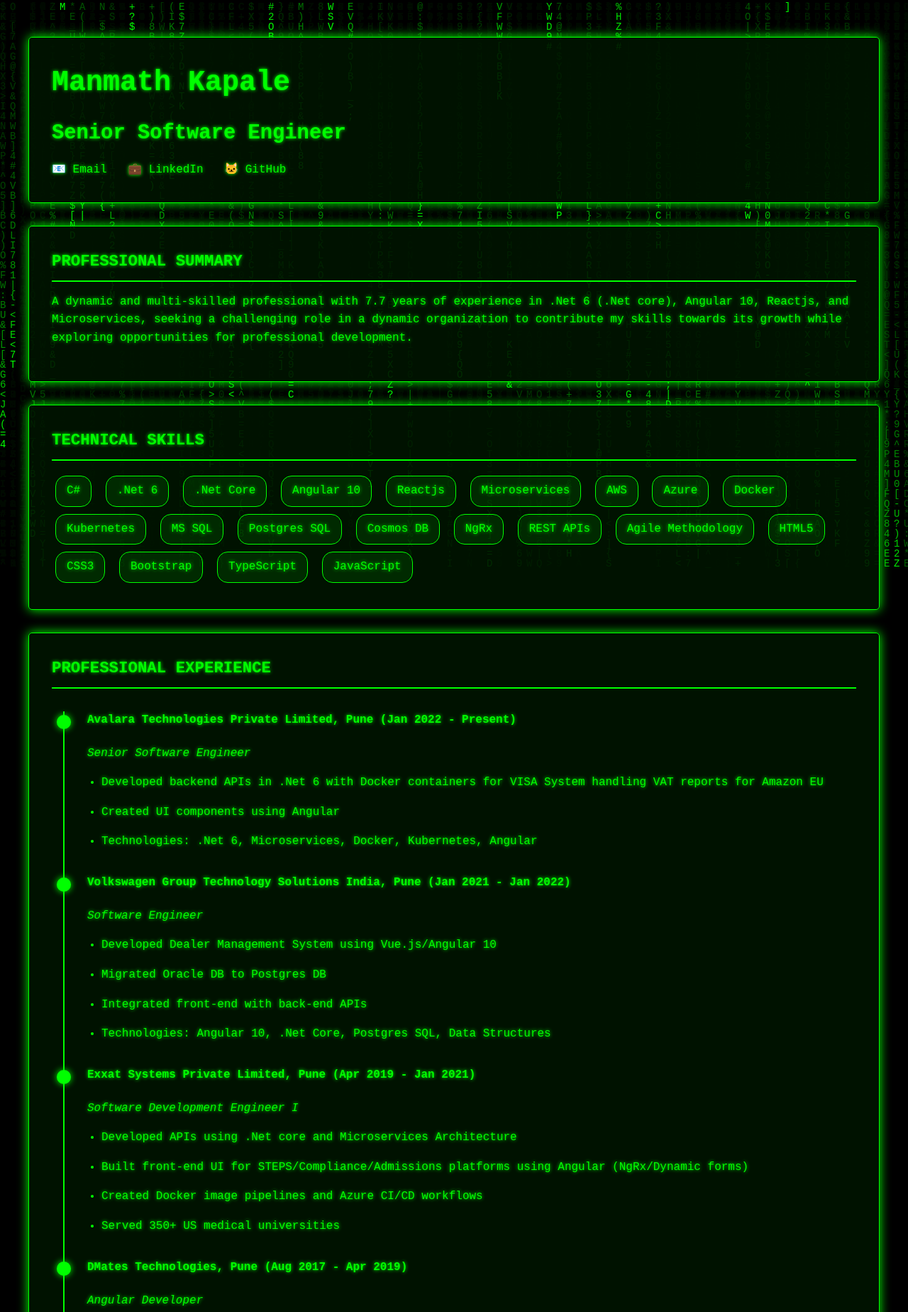
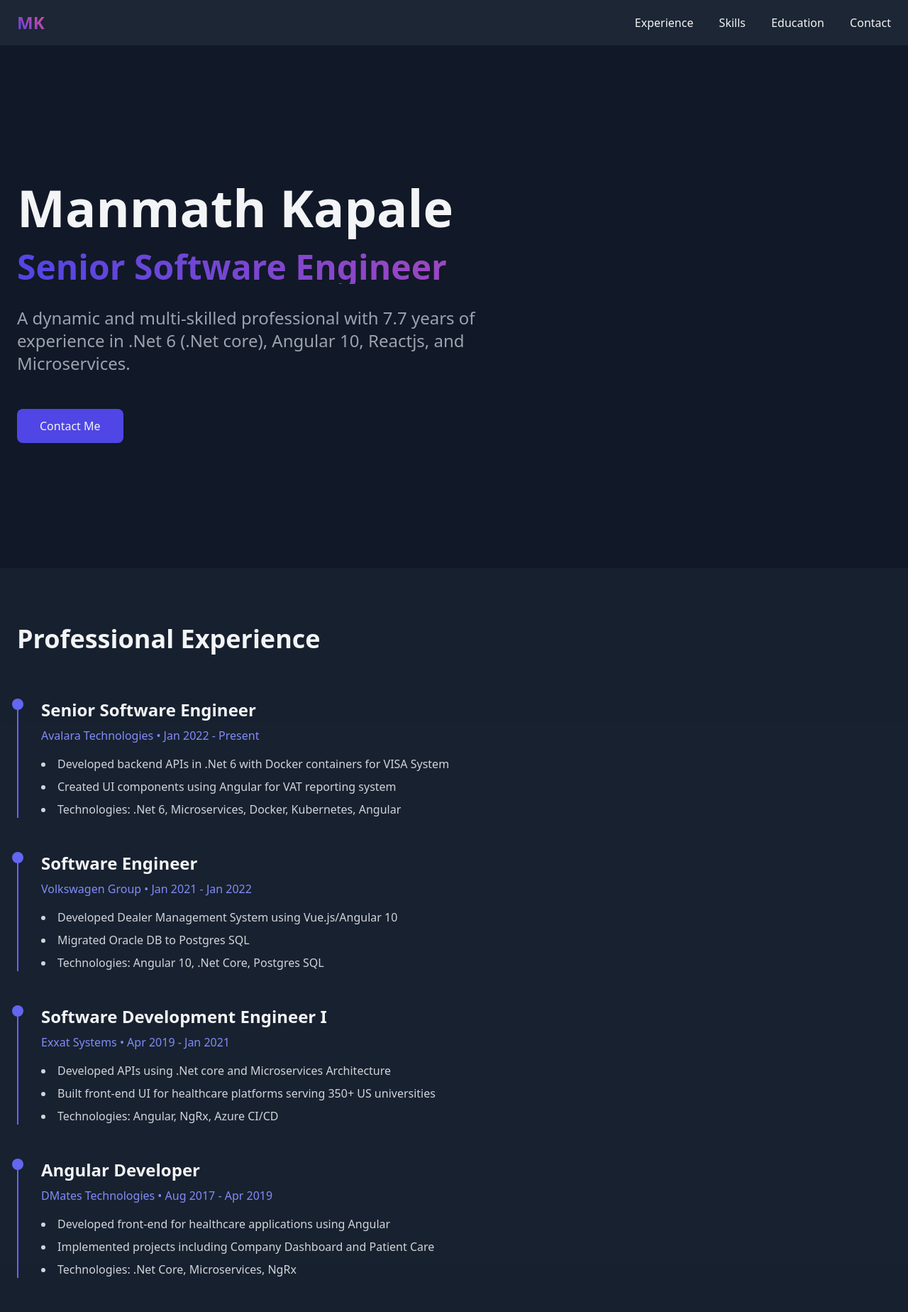
Before and after one commit to manmathk/Manmath-Kapale-Portfolio, a plain HTML site: page index.html in a window 1280 px wide. Shown: the top 1848 px of the page at 71% size. Drawn offline with nearby package versions, Linux system fonts and the light colour scheme.

Commit message:
fix: new ui

```diff
--- a/index.html
+++ b/index.html
@@ -2,335 +2,300 @@
 <html lang="en">
   <head>
     <meta charset="UTF-8" />
+    <meta name="viewport" content="width=device-width, initial-scale=1.0" />
     <title>Manmath Kapale - Senior Software Engineer</title>
+    <script src="https://cdn.tailwindcss.com"></script>
+    <link href="https://unpkg.com/aos@2.3.1/dist/aos.css" rel="stylesheet" />
     <style>
-      :root {
-        --matrix-green: #0f0;
-        --background: #000;
+      .gradient-text {
+        background: linear-gradient(45deg, #4f46e5, #ec4899);
+        -webkit-background-clip: text;
+        -webkit-text-fill-color: transparent;
       }
-      body {
-        margin: 0;
-        overflow-x: hidden;
-        font-family: "Courier New", monospace;
-        background: var(--background);
-        color: var(--matrix-green);
-        position: relative;
-        line-height: 1.6;
-      }
-      #matrix-canvas {
-        position: fixed;
-        top: 0;
-        left: 0;
-        z-index: -1;
-      }
-      .content {
-        position: relative;
-        padding: 20px;
-        max-width: 1200px;
-        margin: 0 auto;
-        text-shadow: 0 0 5px var(--matrix-green);
-      }
-      .card {
-        background: rgba(0, 20, 0, 0.9);
-        padding: 2rem;
-        margin: 2rem 0;
-        border: 1px solid var(--matrix-green);
-        box-shadow: 0 0 15px var(--matrix-green);
-        border-radius: 5px;
-      }
-      h1,
-      h2,
-      h3 {
-        color: var(--matrix-green);
-        margin: 0 0 1rem 0;
-      }
-      h1 {
-        font-size: 2.5em;
-      }
-      h2 {
-        font-size: 1.8em;
-      }
-      h3 {
-        font-size: 1.4em;
-        border-bottom: 2px solid var(--matrix-green);
-        padding-bottom: 0.5rem;
-      }
-      a {
-        color: var(--matrix-green);
-        text-decoration: none;
-        margin-right: 20px;
-      }
-      a:hover {
-        text-decoration: underline;
-        text-shadow: 0 0 10px var(--matrix-green);
-      }
-      .timeline {
-        border-left: 2px solid var(--matrix-green);
-        padding-left: 2rem;
-        margin-left: 1rem;
-      }
-      .timeline-item {
-        margin: 2rem 0;
-        position: relative;
-      }
-      .timeline-item::before {
-        content: "";
-        position: absolute;
-        left: -2.7rem;
-        top: 0.3rem;
-        width: 20px;
-        height: 20px;
-        background: var(--matrix-green);
-        border-radius: 50%;
-        box-shadow: 0 0 10px var(--matrix-green);
-      }
-      .tech-bubble {
-        display: inline-block;
-        padding: 8px 15px;
-        margin: 5px;
-        border: 1px solid var(--matrix-green);
-        border-radius: 15px;
-        background: rgba(0, 255, 0, 0.1);
-        transition: all 0.3s ease;
-      }
-      .tech-bubble:hover {
-        background: rgba(0, 255, 0, 0.3);
-        transform: translateY(-3px);
-      }
-      ul {
-        padding-left: 20px;
-      }
-      li {
-        margin: 1rem 0;
+      .project-card:hover .project-overlay {
+        opacity: 1;
+        transform: translateY(0);
       }
     </style>
   </head>
-  <body>
-    <canvas id="matrix-canvas"></canvas>
-
-    <div class="content">
-      <!-- Header Section -->
-      <div class="card">
-        <h1>Manmath Kapale</h1>
-        <h2>Senior Software Engineer</h2>
-        <div class="links">
-          <a href="mailto:your.email@example.com">📧 Email</a>
-          <a href="[LINKEDIN_URL]">💼 LinkedIn</a>
-          <a href="[GITHUB_URL]">🐱 GitHub</a>
+  <body class="bg-gray-900 text-gray-100">
+    <!-- Navigation -->
+    <nav class="fixed w-full bg-gray-800/90 backdrop-blur-md z-50">
+      <div
+        class="container mx-auto px-6 py-4 flex justify-between items-center"
+      >
+        <span class="text-2xl font-bold gradient-text">MK</span>
+        <div class="space-x-8">
+          <a href="#experience" class="hover:text-indigo-400 transition"
+            >Experience</a
+          >
+          <a href="#skills" class="hover:text-indigo-400 transition">Skills</a>
+          <a href="#education" class="hover:text-indigo-400 transition"
+            >Education</a
+          >
+          <a href="#contact" class="hover:text-indigo-400 transition"
+            >Contact</a
+          >
         </div>
       </div>
+    </nav>
 
-      <!-- Professional Summary -->
-      <div class="card">
-        <h3>PROFESSIONAL SUMMARY</h3>
-        <p>
+    <!-- Hero Section -->
+    <section class="min-h-screen flex items-center pt-20">
+      <div class="container mx-auto px-6" data-aos="fade-up">
+        <h1 class="text-5xl md:text-7xl font-bold mb-6">Manmath Kapale</h1>
+        <h2 class="text-3xl md:text-5xl gradient-text font-bold mb-8">
+          Senior Software Engineer
+        </h2>
+        <p class="text-xl md:text-2xl text-gray-400 max-w-3xl mb-12">
           A dynamic and multi-skilled professional with 7.7 years of experience
-          in .Net 6 (.Net core), Angular 10, Reactjs, and Microservices, seeking
-          a challenging role in a dynamic organization to contribute my skills
-          towards its growth while exploring opportunities for professional
-          development.
+          in .Net 6 (.Net core), Angular 10, Reactjs, and Microservices.
         </p>
-      </div>
-
-      <!-- Technical Skills -->
-      <div class="card">
-        <h3>TECHNICAL SKILLS</h3>
-        <div class="skills">
-          <span class="tech-bubble">C#</span>
-          <span class="tech-bubble">.Net 6</span>
-          <span class="tech-bubble">.Net Core</span>
-          <span class="tech-bubble">Angular 10</span>
-          <span class="tech-bubble">Reactjs</span>
-          <span class="tech-bubble">Microservices</span>
-          <span class="tech-bubble">AWS</span>
-          <span class="tech-bubble">Azure</span>
-          <span class="tech-bubble">Docker</span>
-          <span class="tech-bubble">Kubernetes</span>
-          <span class="tech-bubble">MS SQL</span>
-          <span class="tech-bubble">Postgres SQL</span>
-          <span class="tech-bubble">Cosmos DB</span>
-          <span class="tech-bubble">NgRx</span>
-          <span class="tech-bubble">REST APIs</span>
-          <span class="tech-bubble">Agile Methodology</span>
-          <span class="tech-bubble">HTML5</span>
-          <span class="tech-bubble">CSS3</span>
-          <span class="tech-bubble">Bootstrap</span>
-          <span class="tech-bubble">TypeScript</span>
-          <span class="tech-bubble">JavaScript</span>
+        <div class="flex space-x-6">
+          <a
+            href="#contact"
+            class="bg-indigo-600 hover:bg-indigo-700 px-8 py-3 rounded-lg font-medium transition"
+          >
+            Contact Me
+          </a>
         </div>
       </div>
+    </section>
 
-      <!-- Professional Experience -->
-      <div class="card">
-        <h3>PROFESSIONAL EXPERIENCE</h3>
-        <div class="timeline">
-          <div class="timeline-item">
-            <h4>
-              Avalara Technologies Private Limited, Pune (Jan 2022 - Present)
-            </h4>
-            <p><em>Senior Software Engineer</em></p>
-            <ul>
+    <!-- Experience Section -->
+    <section id="experience" class="py-20 bg-gray-800/50">
+      <div class="container mx-auto px-6">
+        <h2 class="text-4xl font-bold mb-16" data-aos="fade-up">
+          Professional Experience
+        </h2>
+
+        <!-- Experience Timeline -->
+        <div class="space-y-12">
+          <!-- Avalara -->
+          <div
+            class="relative pl-8 border-l-2 border-indigo-500"
+            data-aos="fade-right"
+          >
+            <div
+              class="absolute w-4 h-4 bg-indigo-500 rounded-full -left-[9px] top-0"
+            ></div>
+            <h3 class="text-2xl font-bold mb-2">Senior Software Engineer</h3>
+            <p class="text-indigo-400 mb-4">
+              Avalara Technologies • Jan 2022 - Present
+            </p>
+            <ul class="list-disc list-inside space-y-2 text-gray-300">
               <li>
                 Developed backend APIs in .Net 6 with Docker containers for VISA
-                System handling VAT reports for Amazon EU
+                System
               </li>
-              <li>Created UI components using Angular</li>
+              <li>
+                Created UI components using Angular for VAT reporting system
+              </li>
               <li>
                 Technologies: .Net 6, Microservices, Docker, Kubernetes, Angular
               </li>
             </ul>
           </div>
 
-          <div class="timeline-item">
-            <h4>
-              Volkswagen Group Technology Solutions India, Pune (Jan 2021 - Jan
-              2022)
-            </h4>
-            <p><em>Software Engineer</em></p>
-            <ul>
+          <!-- Volkswagen -->
+          <div
+            class="relative pl-8 border-l-2 border-indigo-500"
+            data-aos="fade-right"
+          >
+            <div
+              class="absolute w-4 h-4 bg-indigo-500 rounded-full -left-[9px] top-0"
+            ></div>
+            <h3 class="text-2xl font-bold mb-2">Software Engineer</h3>
+            <p class="text-indigo-400 mb-4">
+              Volkswagen Group • Jan 2021 - Jan 2022
+            </p>
+            <ul class="list-disc list-inside space-y-2 text-gray-300">
               <li>
                 Developed Dealer Management System using Vue.js/Angular 10
               </li>
-              <li>Migrated Oracle DB to Postgres DB</li>
-              <li>Integrated front-end with back-end APIs</li>
-              <li>
-                Technologies: Angular 10, .Net Core, Postgres SQL, Data
-                Structures
-              </li>
+              <li>Migrated Oracle DB to Postgres SQL</li>
+              <li>Technologies: Angular 10, .Net Core, Postgres SQL</li>
             </ul>
           </div>
 
-          <div class="timeline-item">
-            <h4>Exxat Systems Private Limited, Pune (Apr 2019 - Jan 2021)</h4>
-            <p><em>Software Development Engineer I</em></p>
-            <ul>
+          <!-- Exxat Systems -->
+          <div
+            class="relative pl-8 border-l-2 border-indigo-500"
+            data-aos="fade-right"
+          >
+            <div
+              class="absolute w-4 h-4 bg-indigo-500 rounded-full -left-[9px] top-0"
+            ></div>
+            <h3 class="text-2xl font-bold mb-2">
+              Software Development Engineer I
+            </h3>
+            <p class="text-indigo-400 mb-4">
+              Exxat Systems • Apr 2019 - Jan 2021
+            </p>
+            <ul class="list-disc list-inside space-y-2 text-gray-300">
               <li>
                 Developed APIs using .Net core and Microservices Architecture
               </li>
               <li>
-                Built front-end UI for STEPS/Compliance/Admissions platforms
-                using Angular (NgRx/Dynamic forms)
+                Built front-end UI for healthcare platforms serving 350+ US
+                universities
               </li>
-              <li>Created Docker image pipelines and Azure CI/CD workflows</li>
-              <li>Served 350+ US medical universities</li>
+              <li>Technologies: Angular, NgRx, Azure CI/CD</li>
             </ul>
           </div>
 
-          <div class="timeline-item">
-            <h4>DMates Technologies, Pune (Aug 2017 - Apr 2019)</h4>
-            <p><em>Angular Developer</em></p>
-            <ul>
+          <!-- DMates Technologies -->
+          <div
+            class="relative pl-8 border-l-2 border-indigo-500"
+            data-aos="fade-right"
+          >
+            <div
+              class="absolute w-4 h-4 bg-indigo-500 rounded-full -left-[9px] top-0"
+            ></div>
+            <h3 class="text-2xl font-bold mb-2">Angular Developer</h3>
+            <p class="text-indigo-400 mb-4">
+              DMates Technologies • Aug 2017 - Apr 2019
+            </p>
+            <ul class="list-disc list-inside space-y-2 text-gray-300">
               <li>
-                Designed code architecture and developed front-end using Angular
+                Developed front-end for healthcare applications using Angular
               </li>
               <li>
-                Implemented projects including Company Dashboard and Humano Care
+                Implemented projects including Company Dashboard and Patient
+                Care
               </li>
-              <li>Performed unit testing and deployment</li>
               <li>Technologies: .Net Core, Microservices, NgRx</li>
             </ul>
           </div>
         </div>
       </div>
+    </section>
 
-      <!-- Education -->
-      <div class="card">
-        <h3>EDUCATION</h3>
-        <div class="timeline">
-          <div class="timeline-item">
-            <h4>PG-DAC, CDAC Sunbeam Institute (2017)</h4>
+    <!-- Skills Section -->
+    <section id="skills" class="py-20">
+      <div class="container mx-auto px-6">
+        <h2 class="text-4xl font-bold mb-16" data-aos="fade-up">
+          Technical Skills
+        </h2>
+
+        <div class="grid grid-cols-1 md:grid-cols-3 gap-8">
+          <!-- Frontend -->
+          <div class="p-6 bg-gray-800 rounded-xl" data-aos="zoom-in">
+            <h3 class="text-xl font-bold mb-4 text-indigo-400">Frontend</h3>
+            <div class="flex flex-wrap gap-2">
+              <span class="px-3 py-1 bg-gray-900 rounded-full">Angular 10</span>
+              <span class="px-3 py-1 bg-gray-900 rounded-full">React</span>
+              <span class="px-3 py-1 bg-gray-900 rounded-full">HTML5</span>
+              <span class="px-3 py-1 bg-gray-900 rounded-full">CSS3</span>
+              <span class="px-3 py-1 bg-gray-900 rounded-full">Bootstrap</span>
+            </div>
           </div>
-          <div class="timeline-item">
-            <h4>
-              B.E. Electronics & Telecommunication, Shivaji University (2016)
-            </h4>
+
+          <!-- Backend -->
+          <div class="p-6 bg-gray-800 rounded-xl" data-aos="zoom-in">
+            <h3 class="text-xl font-bold mb-4 text-indigo-400">Backend</h3>
+            <div class="flex flex-wrap gap-2">
+              <span class="px-3 py-1 bg-gray-900 rounded-full">.Net 6</span>
+              <span class="px-3 py-1 bg-gray-900 rounded-full">.Net Core</span>
+              <span class="px-3 py-1 bg-gray-900 rounded-full">REST APIs</span>
+              <span class="px-3 py-1 bg-gray-900 rounded-full"
+                >Microservices</span
+              >
+            </div>
           </div>
-          <div class="timeline-item">
-            <h4>HSC, Maharashtra State Board (2011)</h4>
+
+          <!-- Databases -->
+          <div class="p-6 bg-gray-800 rounded-xl" data-aos="zoom-in">
+            <h3 class="text-xl font-bold mb-4 text-indigo-400">Databases</h3>
+            <div class="flex flex-wrap gap-2">
+              <span class="px-3 py-1 bg-gray-900 rounded-full">MS SQL</span>
+              <span class="px-3 py-1 bg-gray-900 rounded-full"
+                >Postgres SQL</span
+              >
+              <span class="px-3 py-1 bg-gray-900 rounded-full">Cosmos DB</span>
+            </div>
           </div>
-          <div class="timeline-item">
-            <h4>SSC, Maharashtra State Board (2009)</h4>
+
+          <!-- Other Skills -->
+          <div class="p-6 bg-gray-800 rounded-xl" data-aos="zoom-in">
+            <h3 class="text-xl font-bold mb-4 text-indigo-400">
+              Tools & Cloud
+            </h3>
+            <div class="flex flex-wrap gap-2">
+              <span class="px-3 py-1 bg-gray-900 rounded-full">AWS</span>
+              <span class="px-3 py-1 bg-gray-900 rounded-full">Azure</span>
+              <span class="px-3 py-1 bg-gray-900 rounded-full">Docker</span>
+              <span class="px-3 py-1 bg-gray-900 rounded-full">Kubernetes</span>
+            </div>
           </div>
         </div>
       </div>
+    </section>
 
-      <!-- Domain Expertise -->
-      <div class="card">
-        <h3>DOMAIN EXPERTISE</h3>
-        <div class="skills">
-          <span class="tech-bubble">Allied Healthcare</span>
-          <span class="tech-bubble">Automobile</span>
-          <span class="tech-bubble">Banking</span>
-          <span class="tech-bubble">Tax</span>
+    <!-- Education Section -->
+    <section id="education" class="py-20 bg-gray-800/50">
+      <div class="container mx-auto px-6">
+        <h2 class="text-4xl font-bold mb-16" data-aos="fade-up">Education</h2>
+
+        <div class="grid grid-cols-1 md:grid-cols-2 gap-8">
+          <div class="p-6 bg-gray-900 rounded-xl" data-aos="flip-left">
+            <h3 class="text-xl font-bold text-indigo-400">PG-DAC</h3>
+            <p class="text-gray-400">CDAC, Sunbeam Institute • 2017</p>
+          </div>
+
+          <div class="p-6 bg-gray-900 rounded-xl" data-aos="flip-left">
+            <h3 class="text-xl font-bold text-indigo-400">
+              B.E. Electronics & Telecommunication
+            </h3>
+            <p class="text-gray-400">Shivaji University • 2016</p>
+          </div>
         </div>
       </div>
-    </div>
+    </section>
 
+    <!-- Contact Section -->
+    <section id="contact" class="py-20">
+      <div class="container mx-auto px-6 text-center">
+        <h2 class="text-4xl font-bold mb-8" data-aos="fade-up">Get in Touch</h2>
+        <div class="flex justify-center space-x-6">
+          <a
+            href="mailto:your.email@example.com"
+            class="bg-indigo-600 hover:bg-indigo-700 px-8 py-3 rounded-lg font-medium transition"
+          >
+            📧 Email
+          </a>
+          <a
+            href="[LinkedIn URL]"
+            class="bg-indigo-600 hover:bg-indigo-700 px-8 py-3 rounded-lg font-medium transition"
+          >
+            💼 LinkedIn
+          </a>
+          <a
+            href="[GitHub URL]"
+            class="bg-indigo-600 hover:bg-indigo-700 px-8 py-3 rounded-lg font-medium transition"
+          >
+            🐱 GitHub
+          </a>
+        </div>
+      </div>
+    </section>
+
+    <script src="https://unpkg.com/aos@2.3.1/dist/aos.js"></script>
     <script>
-      // Matrix Animation
-      const canvas = document.getElementById("matrix-canvas");
-      const ctx = canvas.getContext("2d");
-
-      canvas.width = window.innerWidth;
-      canvas.height = window.innerHeight;
-
-      const chars =
-        "ABCDEFGHIJKLMNOPQRSTUVWXYZ0123456789@#$%^&*()_+-=[]{}|;:<>?";
-      const fontSize = 14;
-      const columns = canvas.width / fontSize;
-      const drops = [];
-
-      for (let x = 0; x < columns; x++) {
-        drops[x] = Math.random() * canvas.height;
-      }
-
-      function draw() {
-        ctx.fillStyle = "rgba(0, 0, 0, 0.05)";
-        ctx.fillRect(0, 0, canvas.width, canvas.height);
-
-        ctx.fillStyle = "#0F0";
-        ctx.font = fontSize + "px monospace";
-
-        for (let i = 0; i < drops.length; i++) {
-          const char = chars[Math.floor(Math.random() * chars.length)];
-          ctx.fillText(char, i * fontSize, drops[i] * fontSize);
-
-          if (drops[i] * fontSize > canvas.height && Math.random() > 0.975) {
-            drops[i] = 0;
-          }
-          drops[i]++;
-        }
-      }
-
-      // Smooth animation using requestAnimationFrame
-      function animate() {
-        draw();
-        requestAnimationFrame(animate);
-      }
-
-      animate();
-
-      // Handle window resize
-      window.addEventListener("resize", () => {
-        canvas.width = window.innerWidth;
-        canvas.height = window.innerHeight;
+      AOS.init({
+        duration: 1000,
+        once: true,
+        easing: "ease-in-out",
       });
 
-      // Scroll animations
-      const observer = new IntersectionObserver((entries) => {
-        entries.forEach((entry) => {
-          if (entry.isIntersecting) {
-            entry.target.style.opacity = 1;
-            entry.target.style.transform = "translateY(0)";
-          }
+      // Smooth scroll
+      document.querySelectorAll('a[href^="#"]').forEach((anchor) => {
+        anchor.addEventListener("click", function (e) {
+          e.preventDefault();
+          document.querySelector(this.getAttribute("href")).scrollIntoView({
+            behavior: "smooth",
+          });
         });
-      });
-
-      document.querySelectorAll(".card").forEach((card) => {
-        card.style.opacity = 0;
-        card.style.transform = "translateY(50px)";
-        card.style.transition = "all 1s ease-out";
-        observer.observe(card);
       });
     </script>
   </body>
```
